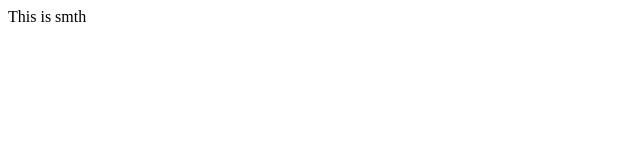
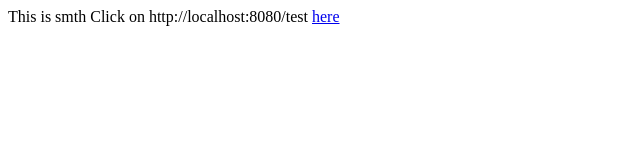
Before and after one commit to iovuio/my-index, a plain HTML site: page index.html in a window 1280 px wide. Shown: the whole page, without its empty margins (0-640 px from the left). Drawn offline with Linux system fonts and the light colour scheme.

Commit message:
cross site get request

```diff
--- a/index.html
+++ b/index.html
@@ -9,5 +9,7 @@
 </head>
 <body>
 This is smth
+
+Click on http://localhost:8080/test <a href="http://localhost:8080/test">here</a>
 </body>
 </html>
```
